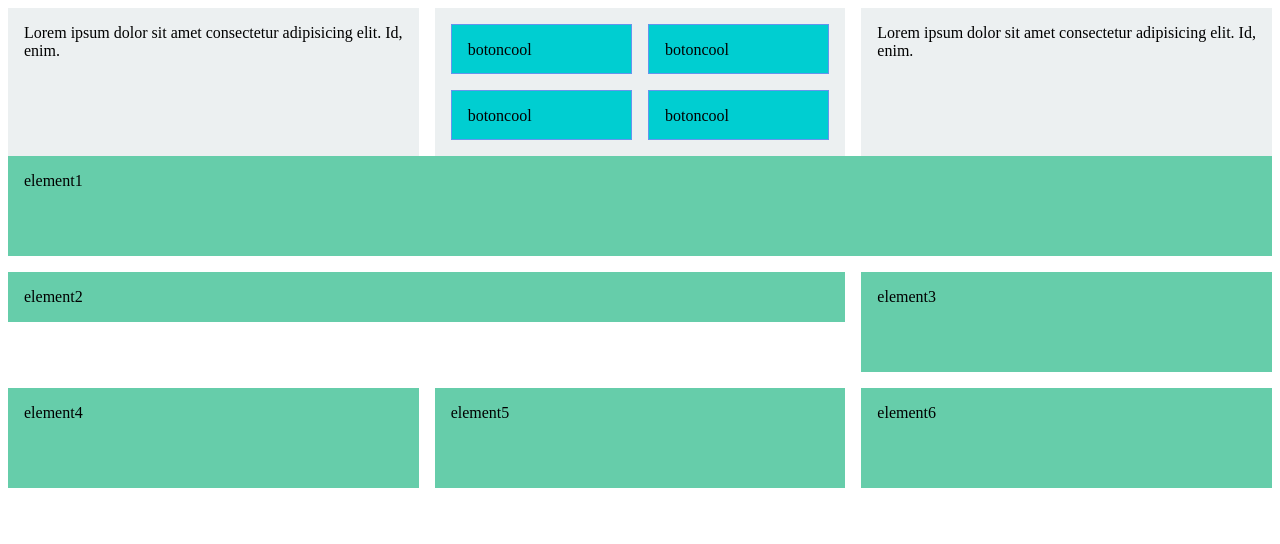
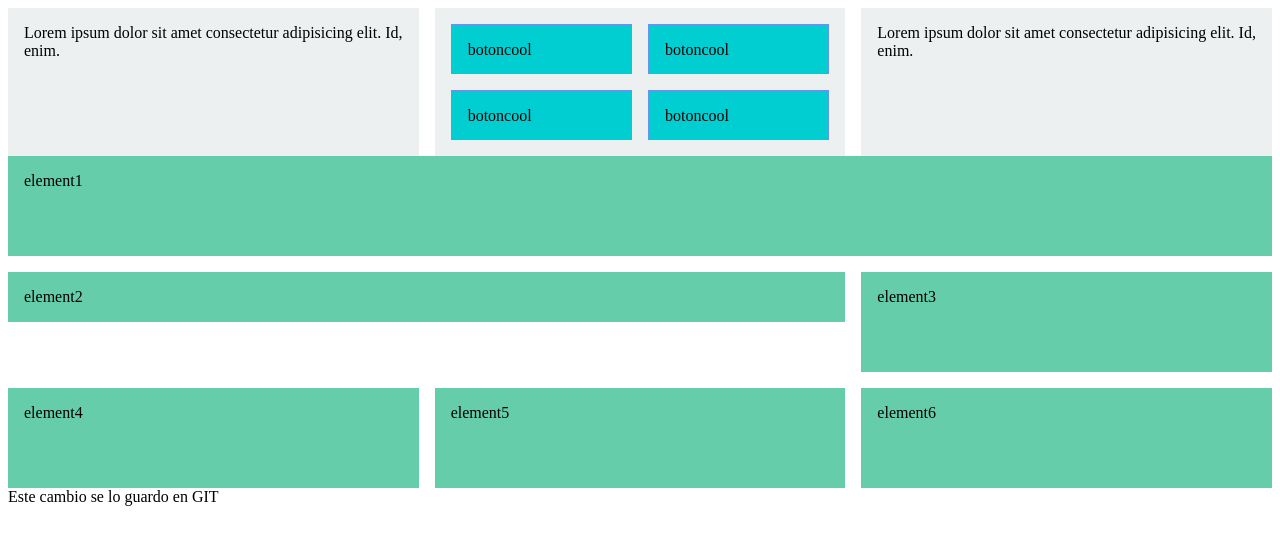
Before and after one commit to CynthiaTR/practica-git, a plain HTML site: page Index.html in a window 1280 px wide. Drawn offline with Linux system fonts and the light colour scheme.

Commit message:
Agregado sin la otra ventana rara

```diff
--- a/Index.html
+++ b/Index.html
@@ -27,6 +27,10 @@
     <div class="element5">element5</div>
     <div class="element6">element6</div>
 </div>
+
+<div>
+    Este cambio se lo guardo en GIT
+</div>
 </body>
 
 </html>
```
